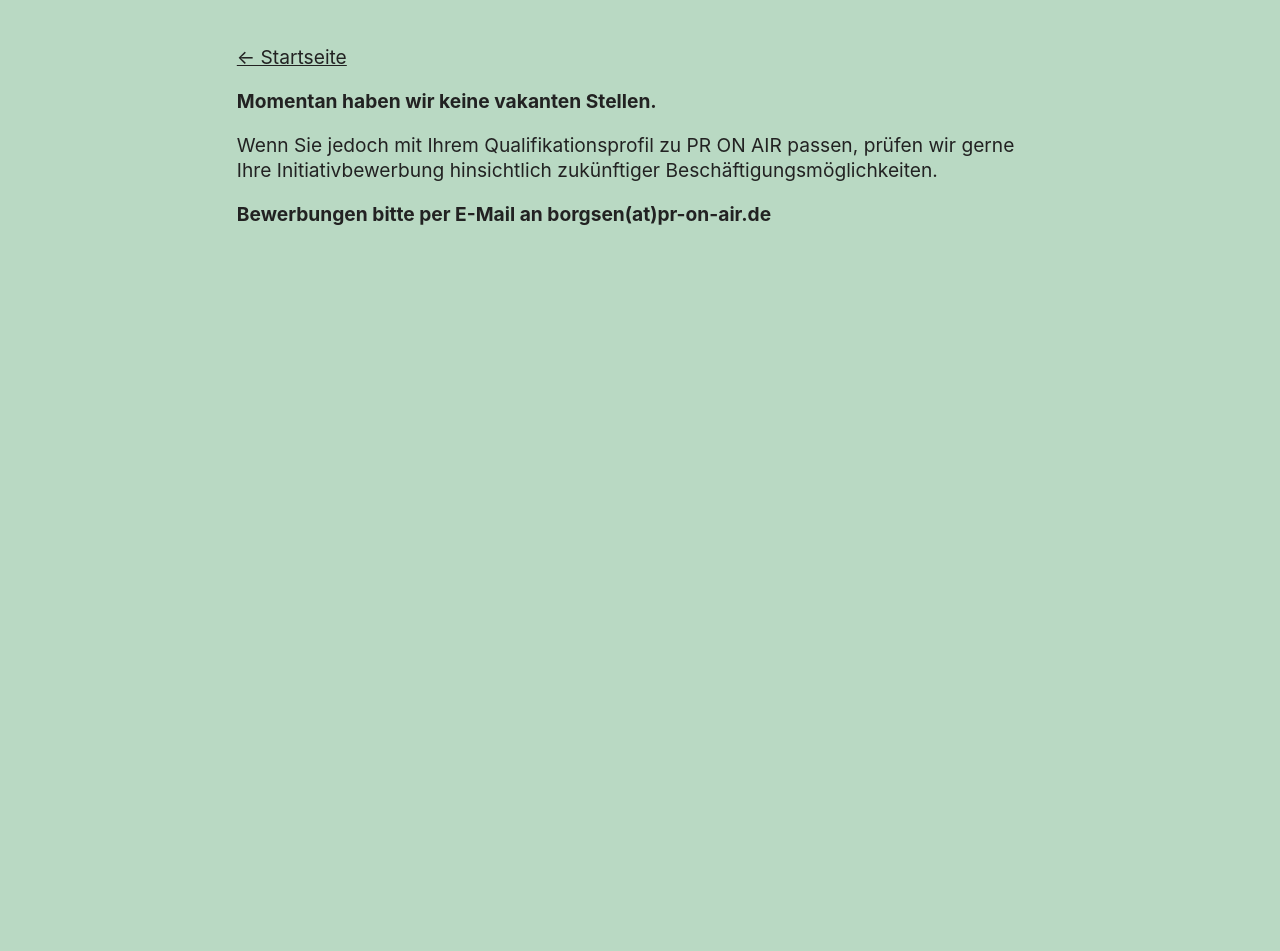
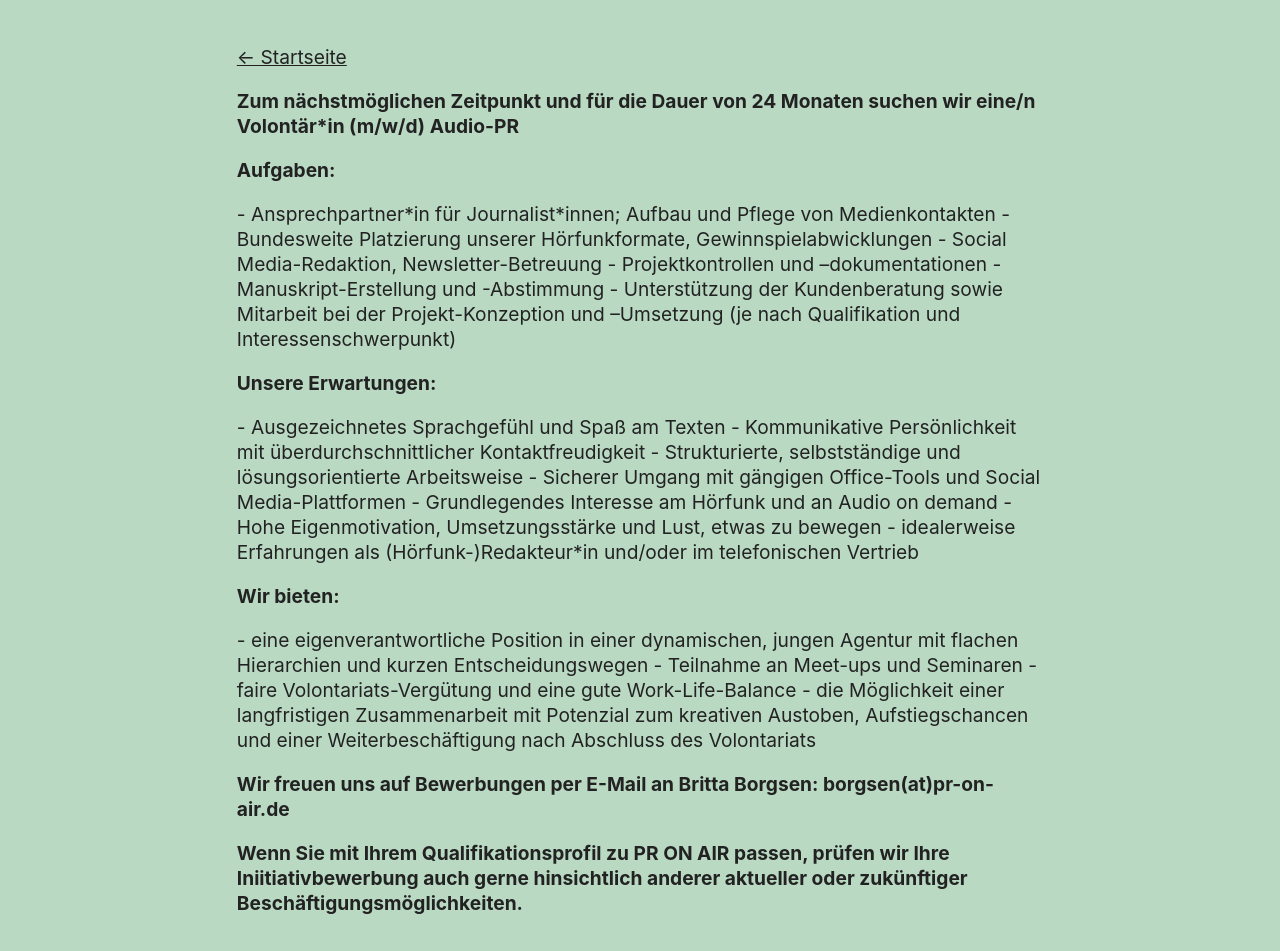
Before and after one commit to pr-onair/website, a website: page docs/jobs/index.html in a window 1280 px wide. Shown: the part 120-1071 px from the top of the page. Before the commit the page ends 800 px from the top, so only its background shows below. Drawn offline with Linux system fonts and the light colour scheme.

Commit message:
Update index.html

```diff
--- a/docs/jobs/index.html
+++ b/docs/jobs/index.html
@@ -4,7 +4,33 @@
 				gtag('js', new Date());
 				gtag('config', 'UA-131813710-2');
 			</script></head><body class="jobs"><header class="top" role="banner" id="top"><a class="top-icon" href=".."><svg role="img"><title>PR on Air logo</title><use xlink:href="../assets/svg/sprite.svg?v1.0.1#logo"></use></svg></a><nav><ul class="list top-nav"><li><a href="../podcast">Podcast</a></li><li><a href="../koepfe">Köpfe</a></li><li><a href="../datenschutz">Datenschutz</a></li><li><a href="../impressum">Impressum</a></li><li><a href=".">Jobs</a></li></ul></nav></header><main><section class="partial partial-left"><p><a href="..">← Startseite</a></p>
-<p><strong>Momentan haben wir keine vakanten Stellen.</strong></p>
-<p>Wenn Sie jedoch mit Ihrem Qualifikationsprofil zu PR ON AIR passen, prüfen wir gerne Ihre Initiativbewerbung hinsichtlich zukünftiger Beschäftigungsmöglichkeiten.</p>
-<p><strong>Bewerbungen bitte per E-Mail an borgsen(at)pr-on-air.de</strong></p>
+<p><strong>Zum nächstmöglichen Zeitpunkt und für die Dauer von 24 Monaten suchen wir eine/n
+	Volontär*in (m/w/d) Audio-PR</strong></p>
+
+<p><strong>Aufgaben:</strong></p>
+<p>-	Ansprechpartner*in für Journalist*innen; Aufbau und Pflege von Medienkontakten
+-	Bundesweite Platzierung unserer Hörfunkformate, Gewinnspielabwicklungen
+-	Social Media-Redaktion, Newsletter-Betreuung
+-	Projektkontrollen und –dokumentationen
+-	Manuskript-Erstellung und -Abstimmung
+-	Unterstützung der Kundenberatung sowie Mitarbeit bei der Projekt-Konzeption und –Umsetzung (je nach Qualifikation und Interessenschwerpunkt)</p>
+
+<p><strong>Unsere Erwartungen:</strong></p>
+<p>-	Ausgezeichnetes Sprachgefühl und Spaß am Texten
+-	Kommunikative Persönlichkeit mit überdurchschnittlicher Kontaktfreudigkeit
+-	Strukturierte, selbstständige und lösungsorientierte Arbeitsweise
+-	Sicherer Umgang mit gängigen Office-Tools und Social Media-Plattformen
+-	Grundlegendes Interesse am Hörfunk und an Audio on demand
+-	Hohe Eigenmotivation, Umsetzungsstärke und Lust, etwas zu bewegen
+-	idealerweise Erfahrungen als (Hörfunk-)Redakteur*in und/oder im telefonischen Vertrieb</p>
+
+<p><strong>Wir bieten:</strong></p>
+<p>-	eine eigenverantwortliche Position in einer dynamischen, jungen Agentur mit flachen Hierarchien und kurzen Entscheidungswegen
+-	Teilnahme an Meet-ups und Seminaren
+-	faire Volontariats-Vergütung und eine gute Work-Life-Balance
+-	die Möglichkeit einer langfristigen Zusammenarbeit mit Potenzial zum kreativen Austoben, Aufstiegschancen und einer Weiterbeschäftigung nach Abschluss des Volontariats</p>
+
+<p><strong>Wir freuen uns auf Bewerbungen per E-Mail an Britta Borgsen: borgsen(at)pr-on-air.de</strong></p>
+
+<p><strong>Wenn Sie mit Ihrem Qualifikationsprofil zu PR ON AIR passen, prüfen wir Ihre Iniitiativbewerbung auch gerne hinsichtlich anderer aktueller oder zukünftiger Beschäftigungsmöglichkeiten.</strong></p>
 </section></main><footer role="banner"></footer><script type="text/javascript" src="../assets/js/script.min.js"></script></body></html>
```
